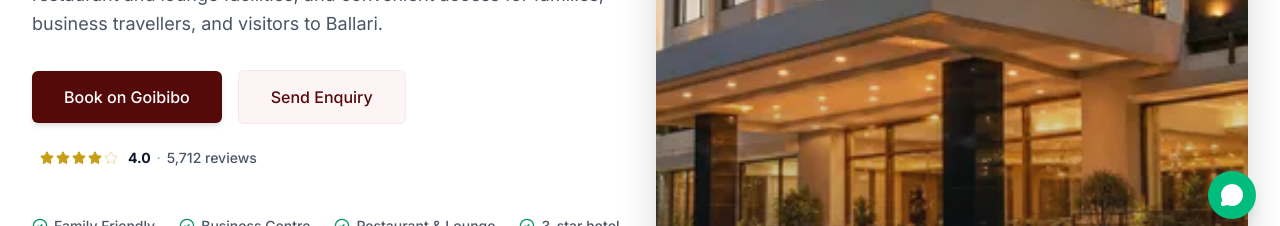
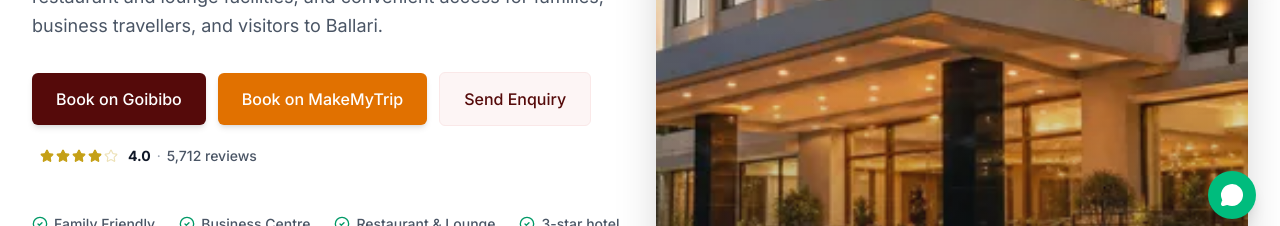
Before and after one commit to mehulchirania/Hotel-Royal-Fort, a React (Vite) app: page / in a window 1280 px wide. Shown: the part 497-723 px from the top of the page. Built offline with nearby package versions, Linux system fonts and the light colour scheme; no server answers; a web font is replaced by a local one.

Commit message:
feat: add MakeMyTrip booking links across hero and room cards

```diff
--- a/src/components/Hero.tsx
+++ b/src/components/Hero.tsx
@@ -42,11 +42,14 @@ export function Hero() {
               Hotel Royal Fort offers AC rooms and suites, warm hospitality, restaurant and lounge facilities, and convenient access for families, business travellers, and visitors to Ballari.
             </p>
 
-            <div className="flex flex-wrap items-center justify-center lg:justify-start gap-4 mb-10">
-              <a href={hotel.goibiboUrl} target="_blank" rel="noopener noreferrer" className="bg-maroon-800 text-white px-8 py-3.5 rounded-md font-medium shadow-md hover:bg-maroon-700 hover:shadow-lg transition-all transform hover:-translate-y-0.5">
+            <div className="flex flex-wrap items-center justify-center lg:justify-start gap-3 mb-10">
+              <a href={hotel.goibiboUrl} target="_blank" rel="noopener noreferrer" className="bg-maroon-800 text-white px-6 py-3.5 rounded-md font-medium shadow-md hover:bg-maroon-700 hover:shadow-lg transition-all transform hover:-translate-y-0.5">
                 Book on Goibibo
               </a>
-              <a href="#quick-enquiry" className="text-maroon-800 bg-maroon-50 px-8 py-3.5 rounded-md font-medium hover:bg-maroon-100 transition-colors border border-maroon-100">
+              <a href={hotel.makeMyTripUrl} target="_blank" rel="noopener noreferrer" className="bg-amber-600 text-white px-6 py-3.5 rounded-md font-medium shadow-md hover:bg-amber-700 hover:shadow-lg transition-all transform hover:-translate-y-0.5">
+                Book on MakeMyTrip
+              </a>
+              <a href="#quick-enquiry" className="text-maroon-800 bg-maroon-50 px-6 py-3.5 rounded-md font-medium hover:bg-maroon-100 transition-colors border border-maroon-100">
                 Send Enquiry
               </a>
               {/* Social proof, not a third CTA — reads as a quiet link so the
--- a/src/components/Rooms.tsx
+++ b/src/components/Rooms.tsx
@@ -140,15 +140,26 @@ export function Rooms() {
                     <ExternalLink className="w-4 h-4 transition-transform group-hover/btn:translate-x-1" />
                   </button>
                 ) : (
+                  <div className="grid grid-cols-2 gap-2">
                     <a
                       href={hotel.goibiboUrl}
                       target="_blank"
                       rel="noopener noreferrer"
-                    className="w-full py-3 px-4 bg-maroon-50 text-maroon-800 font-semibold rounded-md border border-maroon-100 flex items-center justify-center gap-2 hover:bg-maroon-800 hover:text-white transition-colors group/btn"
+                      className="py-2.5 px-3 bg-maroon-50 text-maroon-800 font-medium text-sm rounded-md border border-maroon-100 flex items-center justify-center gap-1.5 hover:bg-maroon-800 hover:text-white transition-colors group/btn text-center"
                     >
-                    Book on Goibibo
-                    <ExternalLink className="w-4 h-4 transition-transform group-hover/btn:translate-x-1" />
+                      Book Goibibo
+                      <ExternalLink className="w-3.5 h-3.5 transition-transform group-hover/btn:translate-x-0.5" />
                     </a>
+                    <a
+                      href={hotel.makeMyTripUrl}
+                      target="_blank"
+                      rel="noopener noreferrer"
+                      className="py-2.5 px-3 bg-amber-50 text-amber-900 font-medium text-sm rounded-md border border-amber-200 flex items-center justify-center gap-1.5 hover:bg-amber-700 hover:text-white transition-colors group/btn text-center"
+                    >
+                      Book MakeMyTrip
+                      <ExternalLink className="w-3.5 h-3.5 transition-transform group-hover/btn:translate-x-0.5" />
+                    </a>
+                  </div>
                 )}
               </div>
             </motion.div>
@@ -156,7 +167,7 @@ export function Rooms() {
         </div>
 
         <p className="text-center text-xs text-gray-500 mt-8">
-          Goibibo prices can change by date, occupancy, taxes, and offers. Suite tariff is listed as Rs. 5,500 + taxes for direct enquiries.
+          OTA prices (Goibibo / MakeMyTrip) can change by date, occupancy, taxes, and offers. Suite tariff is listed as Rs. 5,500 + taxes for direct enquiries.
         </p>
       </div>
     </section>
--- a/src/data/hotel.ts
+++ b/src/data/hotel.ts
@@ -20,6 +20,8 @@ export const hotel = {
     'https://www.google.com/maps/place/Royal+Fort/@15.147814,76.9012402,16z/data=!3m1!4b1!4m9!3m8!1s0x3bb7132bed88334f:0x57a0afaf84844c62!5m2!4m1!1i2!8m2!3d15.1478088!4d76.9038151!16s%2Fg%2F11ksl0xm6m?entry=ttu&g_ep=EgoyMDI2MDcxNS4wIKXMDSoASAFQAw%3D%3D',
   goibiboUrl:
     'https://www.goibibo.com/hotels/hotel-details/?checkin=20260606&checkout=20260607&roomString=1-2-0&searchText=Hotel%20Royal%20Fort&locusId=CTBELL&locusType=city&cityCode=CTBELL&cc=IN&_uCurrency=INR&vcid=CTBELL&giHotelId=3415246453017752306&mmtId=20130416155141839&topHtlId=20130416155141839&sType=hotel',
+  makeMyTripUrl:
+    'https://www.makemytrip.com/hotels/hotel-details?hotelId=20130416155141839&_uCurrency=INR&checkin=07232026&checkout=07242026&city=CTBELL&country=IN&lat=15.14849&lng=76.90385&locusId=CTBELL&locusType=city&rank=1&regionNearByExp=3&roomStayQualifier=2e0e&rsc=1e2e0e&searchText=Hotel%20Royal%20Fort&topHtlId=20130416155141839&viewType=BUDGET',
   mapEmbedUrl:
     'https://maps.google.com/maps?q=15.148273,76.904129%20(Hotel%20Royal%20Fort%2C%20Ballari)&z=16&output=embed',
   landmarks: [
```
Lines whose indentation alone changed are shown as unchanged.
